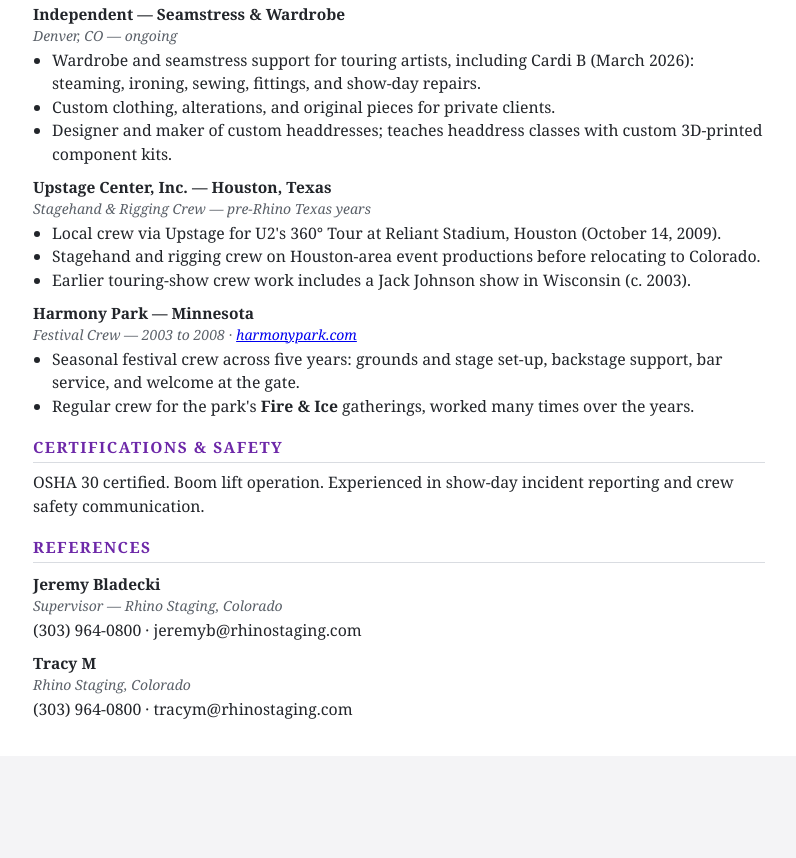
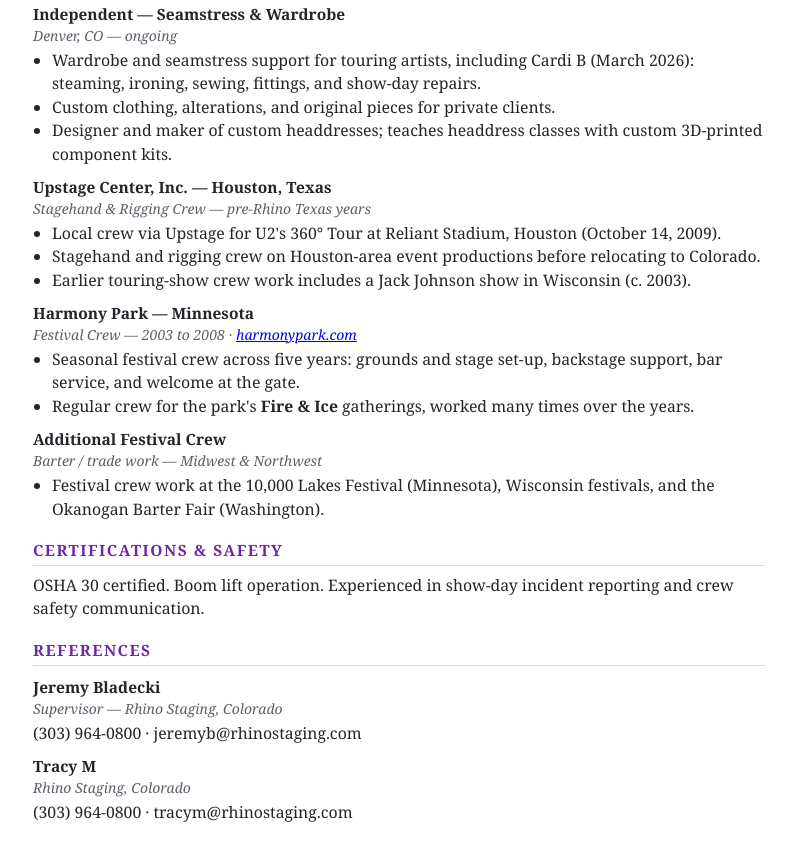
Before and after one commit to mnflwr69-cmd/mnflwr69-cmd.github.io, a plain HTML site: page resume.html in a window 1280 px wide. Shown: the part 1040-1898 px from the top of the page, without its empty margins (241-1037 px from the left). Before the commit the page ends 1796 px from the top, so only its background shows below. Drawn offline with Linux system fonts and the light colour scheme.

Commit message:
Add files via upload

```diff
--- a/resume.html
+++ b/resume.html
@@ -115,6 +115,12 @@
     <li>Regular crew for the park's <strong>Fire &amp; Ice</strong> gatherings, worked many times over the years.</li>
   </ul>
 
+  <h3>Additional Festival Crew</h3>
+  <div class="meta">Barter / trade work — Midwest &amp; Northwest</div>
+  <ul>
+    <li>Festival crew work at the 10,000 Lakes Festival (Minnesota), Wisconsin festivals, and the Okanogan Barter Fair (Washington).</li>
+  </ul>
+
   <h2>Certifications &amp; Safety</h2>
   <p>OSHA 30 certified. Boom lift operation. Experienced in show-day incident reporting and crew safety communication.</p>
 
```
